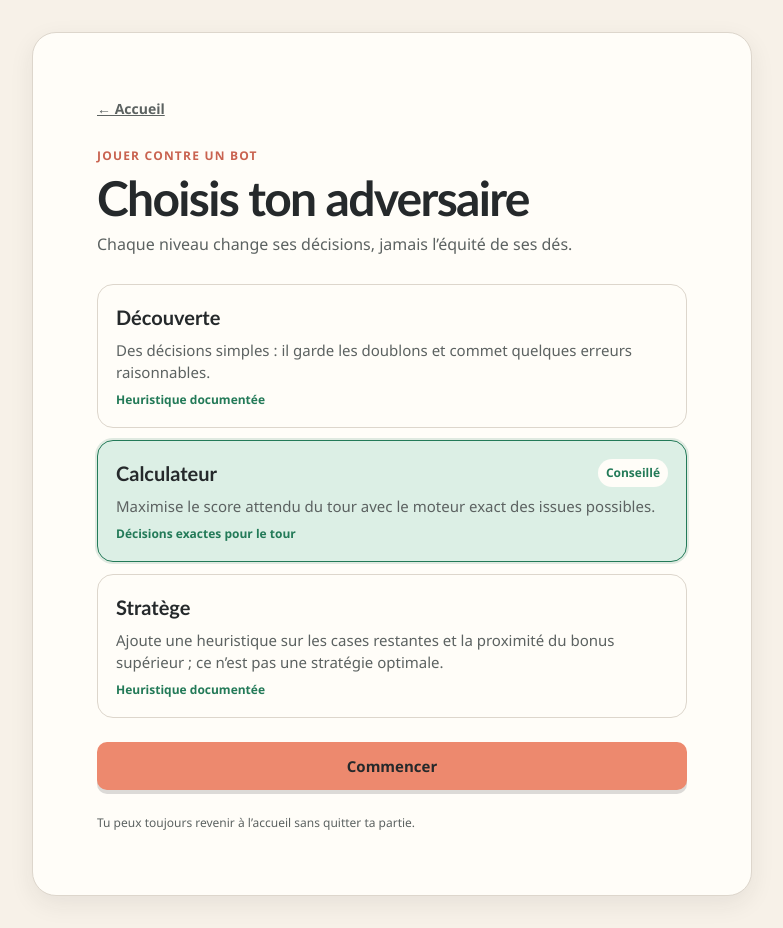
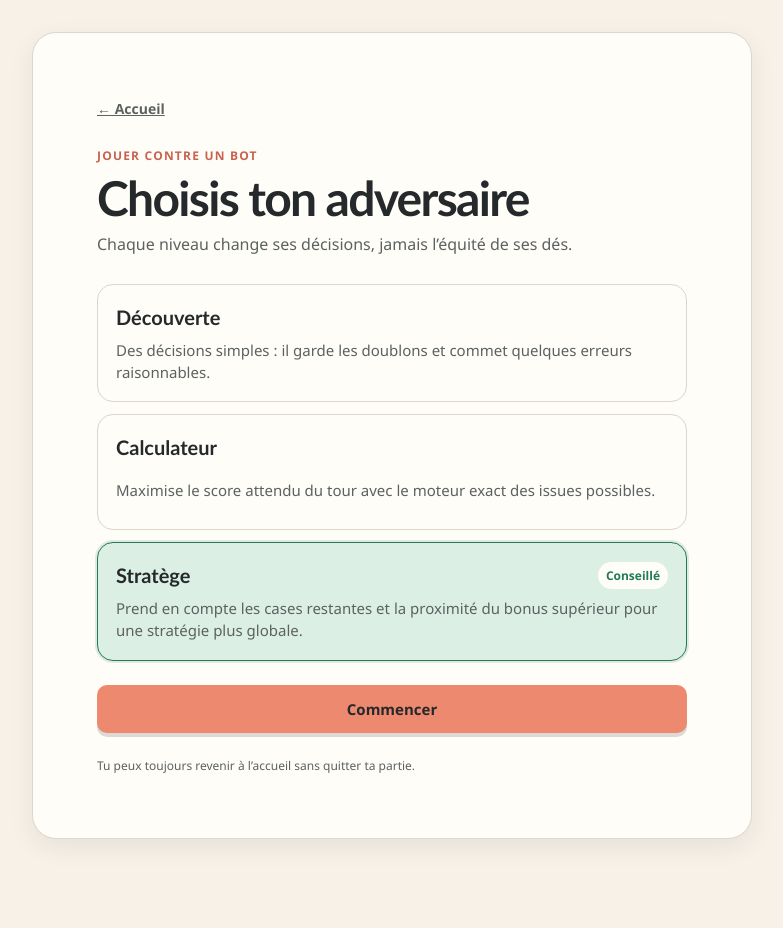
Before and after one commit to Matahari165/yazzy, a Next.js app: page /bot in a window 1280 px wide. Shown: the whole page, without its empty margins (248-1031 px from the left). After the commit the page ends 871 px from the top, so only its background shows below. Built offline with nearby package versions, Linux system fonts and the light colour scheme.

Commit message:
feat: default to strategist bot and remove heuristic jargon

```diff
--- a/src/components/BotSetupScreen.tsx
+++ b/src/components/BotSetupScreen.tsx
@@ -10,7 +10,7 @@ import { ConfirmOverwriteDialog } from "./ConfirmOverwriteDialog";
 
 export function BotSetupScreen() {
   const router = useRouter();
-  const [selectedLevel, setSelectedLevel] = useState<BotLevel>("calculator");
+  const [selectedLevel, setSelectedLevel] = useState<BotLevel>("strategist");
   const [isConfirmOpen, setIsConfirmOpen] = useState(false);
 
   const startGame = () => {
@@ -53,10 +53,9 @@ export function BotSetupScreen() {
               >
                 <span className="level-card-top">
                   <strong>{policy.label}</strong>
-                  {level === "calculator" ? <span className="recommended-chip">Conseillé</span> : null}
+                  {level === "strategist" ? <span className="recommended-chip">Conseillé</span> : null}
                 </span>
                 <span>{policy.description}</span>
-                <small>{policy.precision === "exact" ? "Décisions exactes pour le tour" : "Heuristique documentée"}</small>
               </button>
             );
           })}
--- a/src/domain/bots/strategistPolicy.ts
+++ b/src/domain/bots/strategistPolicy.ts
@@ -47,7 +47,7 @@ function pickHold(context: BotDecisionContext, category: CategoryId): DiceCounts
 export const strategistPolicy: BotPolicy = {
   level: "strategist",
   label: "Stratège",
-  description: "Ajoute une heuristique sur les cases restantes et la proximité du bonus supérieur ; ce n’est pas une stratégie optimale.",
+  description: "Prend en compte les cases restantes et la proximité du bonus supérieur pour une stratégie plus globale.",
   precision: "heuristic",
   pickCategory,
   pickHold,
--- a/src/hooks/useYazzyGame.ts
+++ b/src/hooks/useYazzyGame.ts
@@ -18,7 +18,7 @@ import { readStoredGame, writeStoredGame } from "../lib/gameStorage";
 const BOT_ANIMATION_MS = 260;
 
 export function useYazzyGame() {
-  const [game, setGame] = useState<GameState>(() => createGame("calculator"));
+  const [game, setGame] = useState<GameState>(() => createGame("strategist"));
   const [hasLoaded, setHasLoaded] = useState(false);
   const botTimerRef = useRef<number | null>(null);
   const botWorkerRef = useRef<Worker | null>(null);
```
